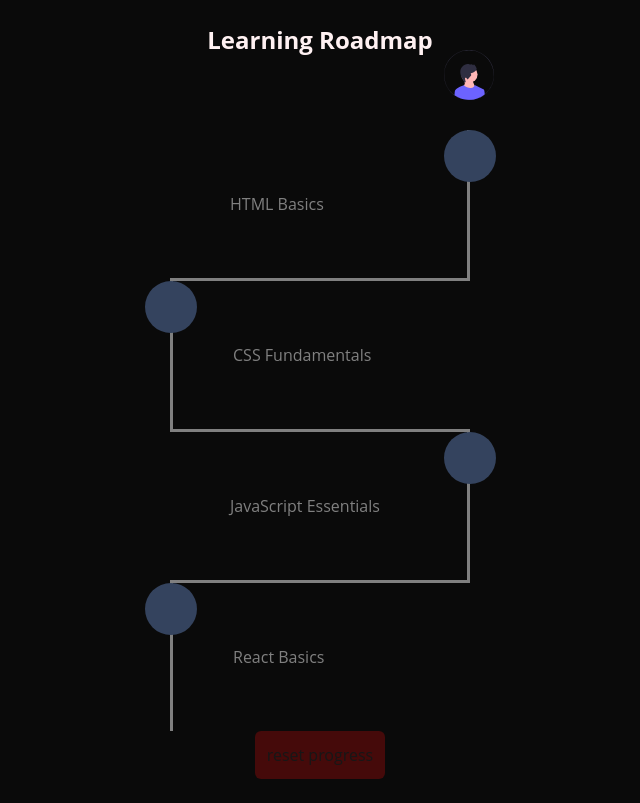
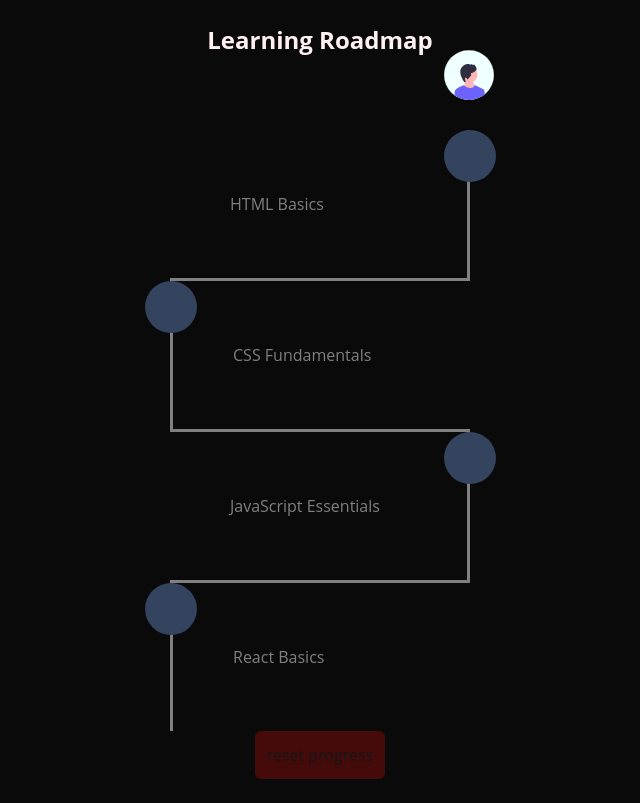
Before and after one commit to amogh7/Roadmap_component, a Next.js app: page / in a window 1280 px wide. Shown: the whole page, without its empty margins (320-960 px from the left). Built offline with nearby package versions, Linux system fonts and the light colour scheme.

Commit message:
changed completed icon

```diff
--- a/src/app/globals.css
+++ b/src/app/globals.css
@@ -101,13 +101,19 @@ body {
   left: 100%;
   top: 0;
   margin-left: -23px;
+  background: azure;
+  border-radius: 50px;
 }
+
 .course-container:nth-child(even) .completed-image{
   position: absolute;
   right: 100%;
   top: 0;
-  margin-right: -20px;
+  margin-right: -24px;
+  background: azure;
+  border-radius: 50px;
 }
+
 
 .course-container:nth-child(odd) .avatar{
   position: absolute;
--- a/src/app/page.js
+++ b/src/app/page.js
@@ -95,7 +95,7 @@ export default function Roadmap() {
               <span className="title">{lesson.title}</span>
               <span>
                 {!checkCurrentLesson(lesson) && checkCompleted(lesson) && (
-                  <img className="completed-image" src="completed.png" />
+                  <img className="completed-image" src="completed.svg" />
                 )}
                 {checkCurrentLesson(lesson) && (
                   <img className="completed-image avatar" src="avatar.svg" />
```
Also changed, not shown: public/completed.svg (added).
